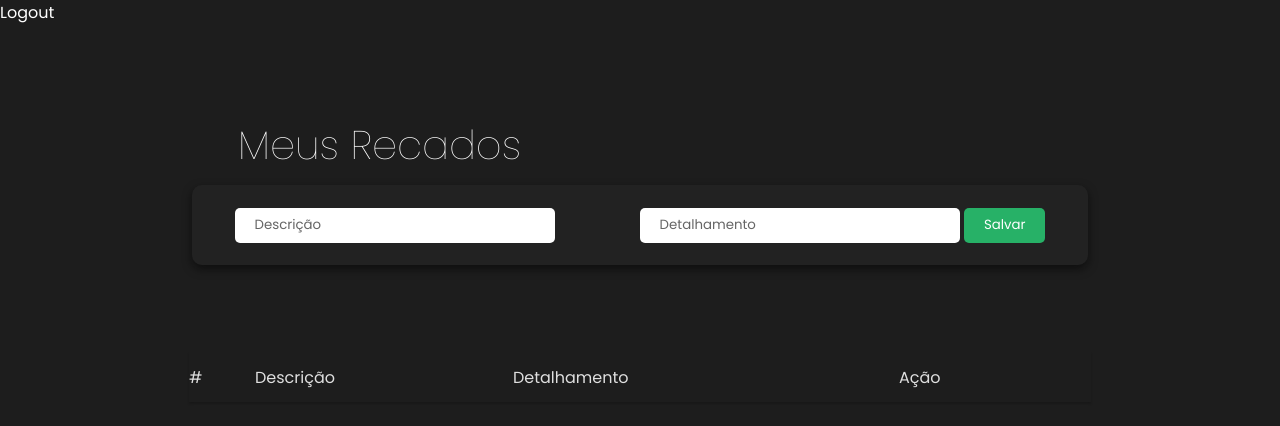
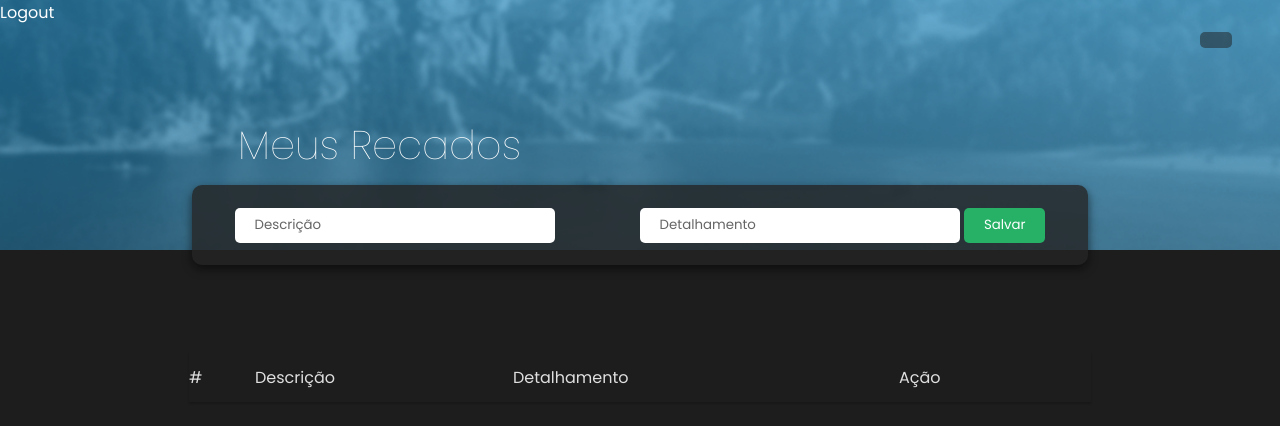
Before and after one commit to diogo-matias/-html-css-js--sistema-de-recados, a website: page src/home.html in a window 1280 px wide. Drawn offline with Linux system fonts and the light colour scheme.

Commit message:
logout button

```diff
--- a/src/css/style.css
+++ b/src/css/style.css
@@ -214,7 +214,7 @@ a {
   color: rgb(223, 223, 223);
 }
 
-.teste {
+.backgound {
   position: absolute;
   z-index: -1;
   margin-top: -50px;
@@ -397,7 +397,18 @@ tr {
   background-color: rgb(39, 177, 103);
 }
 
-/* Responsividade pagina HOME */
+.logout {
+  position: absolute;
+  z-index: 10;
+  right: 3rem;
+  top: 2rem;
+  background-color: rgb(29, 29, 29, 0.5);
+  padding: 0.5rem 1rem;
+  border-radius: 5px;
+}
 
-@media (max-width: 875px) {
+.logout:hover {
+  transition: all 0.6s;
+  cursor: pointer;
+  background-color: rgb(29, 29, 29, 0.8);
 }
```
